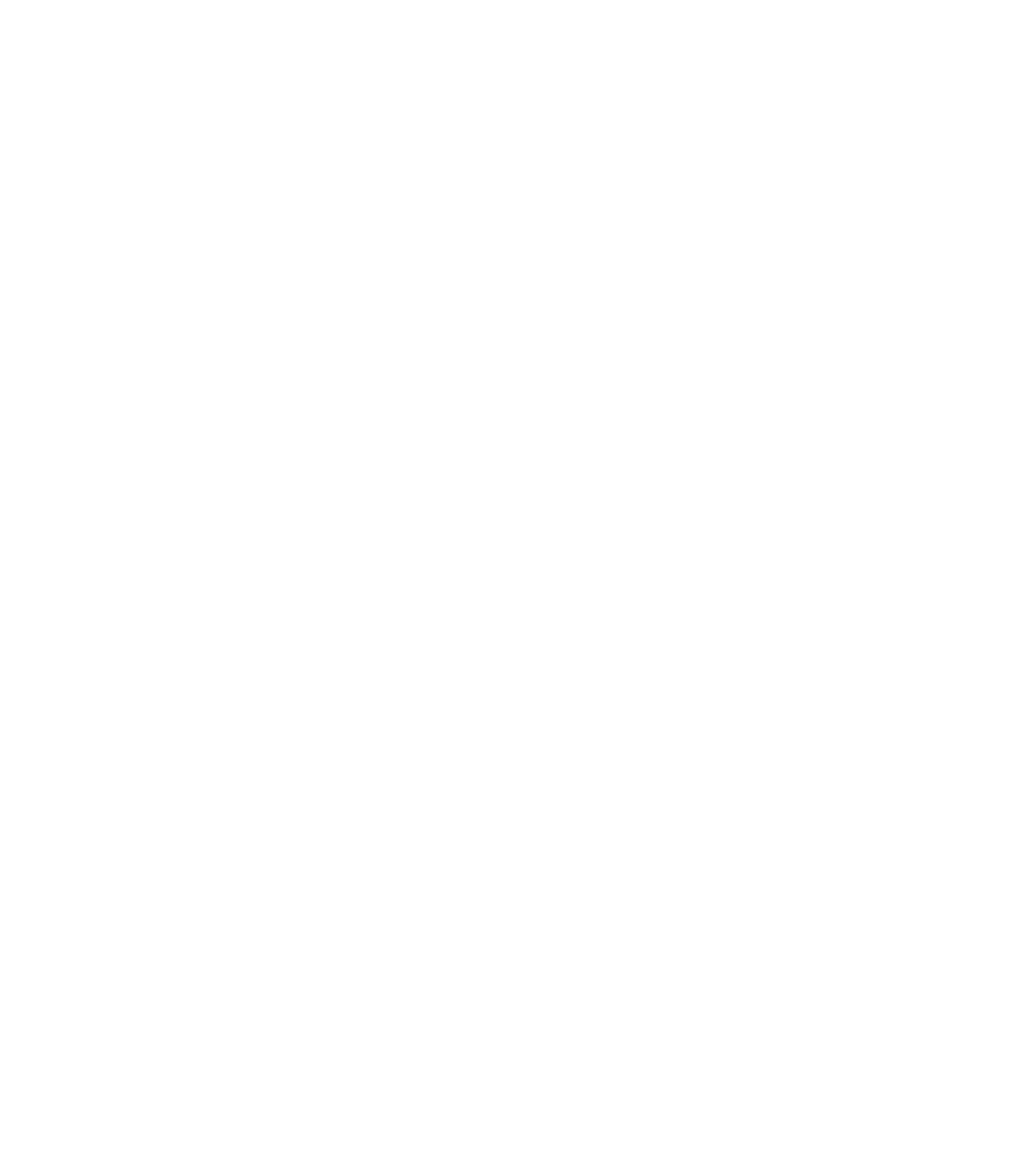
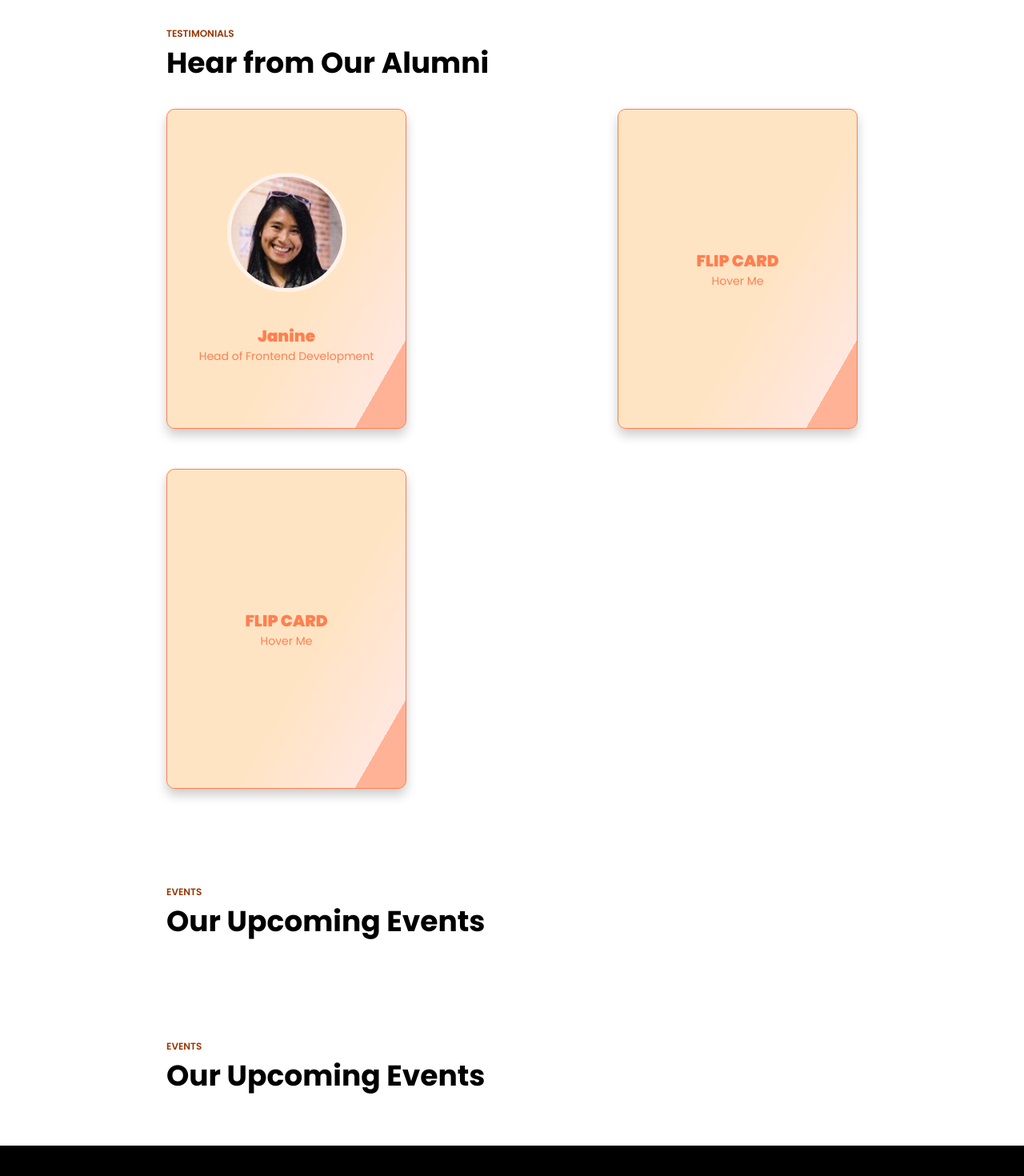
Before and after one commit to TheDarkLord23/Alumni, an Angular app: page / in a window 1280 px wide. Shown: the part 1240-2710 px from the top of the page at 80% size. Before the commit the page ends 1090 px from the top, so only its background shows below. Built offline with nearby package versions, Linux system fonts and the light colour scheme.

Commit message:
landing changes

```diff
--- a/src/app/landing/landing.component.html
+++ b/src/app/landing/landing.component.html
@@ -43,3 +43,61 @@
     <button class="acceptButton">Apply to be a student</button>
   </div>
 </section>
+<section class="testimonials-landing">
+  <div class="testimonials-text">
+    <h5>Testimonials</h5>
+    <h1>Hear from Our Alumni</h1>
+  </div>
+  <div class="flip-cards">
+    <div class="flip-card">
+      <div class="flip-card-inner">
+        <div class="flip-card-front">
+          <img src="/assets/img/customer-1.jpg" alt="" />
+          <p class="title">Janine</p>
+          <p>Head of Frontend Development</p>
+        </div>
+        <div class="flip-card-back">
+          <p class="title">BACK</p>
+          <p>Leave Me</p>
+        </div>
+      </div>
+    </div>
+    <div class="flip-card">
+      <div class="flip-card-inner">
+        <div class="flip-card-front">
+          <p class="title">FLIP CARD</p>
+          <p>Hover Me</p>
+        </div>
+        <div class="flip-card-back">
+          <p class="title">BACK</p>
+          <p>Leave Me</p>
+        </div>
+      </div>
+    </div>
+    <div class="flip-card">
+      <div class="flip-card-inner">
+        <div class="flip-card-front">
+          <p class="title">FLIP CARD</p>
+          <p>Hover Me</p>
+        </div>
+        <div class="flip-card-back">
+          <p class="title">BACK</p>
+          <p>Leave Me</p>
+        </div>
+      </div>
+    </div>
+  </div>
+</section>
+<section class="events-landing">
+  <div class="testimonials-text">
+    <h5>Events</h5>
+
+    <h1>Our Upcoming Events</h1>
+  </div>
+</section>
+<section class="careers-landing">
+  <div class="testimonials-text">
+    <h5>Events</h5>
+    <h1>Our Upcoming Events</h1>
+  </div>
+</section>
--- a/src/app/landing/landing.component.scss
+++ b/src/app/landing/landing.component.scss
@@ -2,12 +2,16 @@
 
 .hero-landing {
   background-color: #fff4e6;
+  height: 90vh;
+  display: flex;
+  align-items: center;
+  justify-content: center;
 }
 
 .hero-homepage {
   max-width: 130rem;
   margin: 0 auto;
-  padding: 4.8rem 3.2rem;
+  width: 80%;
   display: grid;
   grid-template-columns: 1fr 1fr;
   align-items: center;
@@ -15,7 +19,7 @@
 }
 
 .heading-primary {
-  font-size: 3.4rem;
+  font-size: 4rem;
   font-weight: 800;
   line-height: 1.3;
   margin-bottom: 2rem;
@@ -93,6 +97,7 @@
   display: flex;
   justify-content: center;
   align-items: center;
+  flex-wrap: wrap;
 
   padding: 6rem 10rem;
   flex-direction: column;
@@ -103,7 +108,7 @@
     font-size: 1.2rem;
     text-transform: uppercase;
     color: #993600;
-    font-weight: 400;
+    font-weight: 600;
     text-align: center;
   }
 
@@ -114,7 +119,7 @@
 }
 
 .cookieCard {
-  width: 100%;
+  width: 80%;
   min-height: 20rem;
   background-color: white;
   display: flex;
@@ -122,9 +127,9 @@
   align-items: flex-start;
   justify-content: center;
   gap: 2rem;
-  padding: 2rem;
+  padding: 2rem 4rem;
   border-radius: 9px;
-  border: #fdf2e9 solid 0.3rem;
+  border: 1px solid coral;
   margin-top: 2rem;
   // box-shadow: rgba(100, 100, 111, 0.2) 0px 7px 29px 0px;
   position: relative;
@@ -158,3 +163,146 @@
   background-color: #f76707;
   transition-duration: 0.2s;
 }
+
+// Testimonials landing
+
+.testimonials-landing {
+  display: flex;
+  justify-content: center;
+  align-items: center;
+  // width: 80%;
+  flex-wrap: wrap;
+
+  padding: 6rem 10rem;
+  flex-direction: column;
+}
+
+.testimonials-text {
+  display: flex;
+  flex-direction: column;
+  width: 80%;
+  // align-items: center;
+  justify-content: left;
+  h5 {
+    font-size: 1.2rem;
+    text-transform: uppercase;
+    color: #993600;
+    font-weight: 600;
+  }
+
+  h1 {
+    font-size: 3.6rem;
+  }
+}
+
+.flip-cards {
+  display: flex;
+  flex-direction: row;
+  flex-wrap: wrap;
+  justify-content: space-between;
+  align-items: center;
+  gap: 5rem;
+  width: 80%;
+  margin-top: 3rem;
+}
+
+.flip-card {
+  background-color: transparent;
+  width: 30rem;
+  height: 40rem;
+  perspective: 1000px;
+  font-family: sans-serif;
+}
+
+.title {
+  font-size: 2em;
+  font-weight: 900;
+  text-align: center;
+  margin: 0;
+}
+
+.flip-card-inner {
+  position: relative;
+  width: 100%;
+  height: 100%;
+  text-align: center;
+  transition: transform 0.8s;
+  transform-style: preserve-3d;
+}
+
+.flip-card:hover .flip-card-inner {
+  transform: rotateY(180deg);
+}
+
+.flip-card-front,
+.flip-card-back {
+  box-shadow: 0 8px 14px 0 rgba(0, 0, 0, 0.2);
+  position: absolute;
+  display: flex;
+  flex-direction: column;
+  justify-content: center;
+  width: 100%;
+  height: 100%;
+  -webkit-backface-visibility: hidden;
+  backface-visibility: hidden;
+  border: 1px solid coral;
+  border-radius: 1rem;
+}
+
+.flip-card-front {
+  background: linear-gradient(
+    120deg,
+    bisque 60%,
+    rgb(255, 231, 222) 88%,
+    rgb(255, 211, 195) 40%,
+    rgba(255, 127, 80, 0.603) 48%
+  );
+  color: coral;
+
+  display: flex;
+  flex-direction: column;
+  align-items: center;
+  justify-content: center;
+  // gap: 4rem;
+
+  img {
+    margin-bottom: 4rem;
+    width: 50%;
+    border-radius: 50%;
+    border: #fdf2e9 solid 0.5rem;
+  }
+}
+
+.flip-card-back {
+  background: linear-gradient(
+    120deg,
+    rgb(255, 174, 145) 30%,
+    coral 88%,
+    bisque 40%,
+    rgb(255, 185, 160) 78%
+  );
+  color: white;
+  transform: rotateY(180deg);
+}
+
+// Events
+
+.events-landing {
+  display: flex;
+  justify-content: center;
+  align-items: center;
+  flex-wrap: wrap;
+
+  padding: 6rem 10rem;
+  flex-direction: column;
+}
+
+.careers-landing {
+  display: flex;
+  justify-content: center;
+  align-items: center;
+  flex-wrap: wrap;
+
+  padding: 6rem 10rem;
+  flex-direction: column;
+}
```
